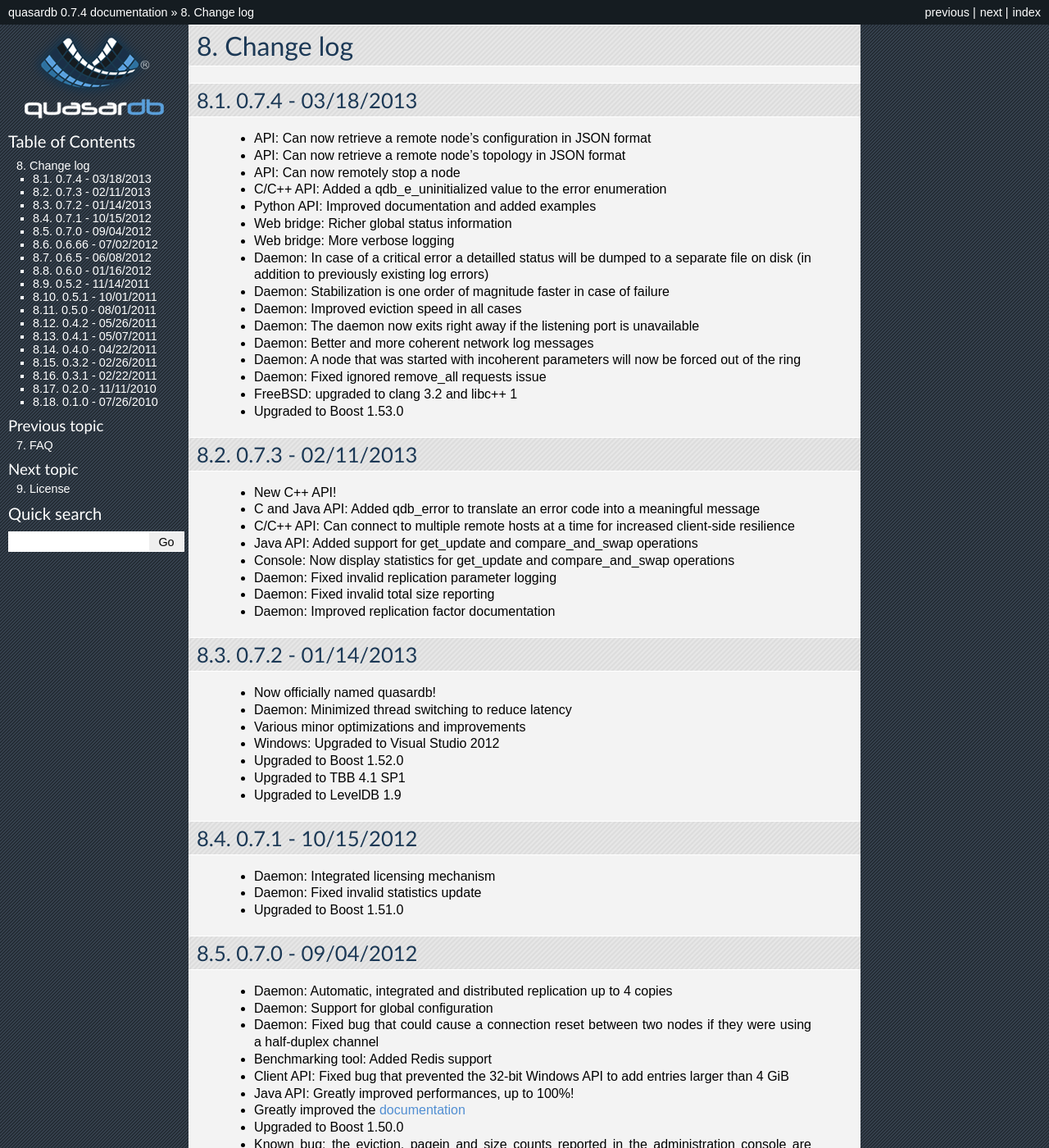
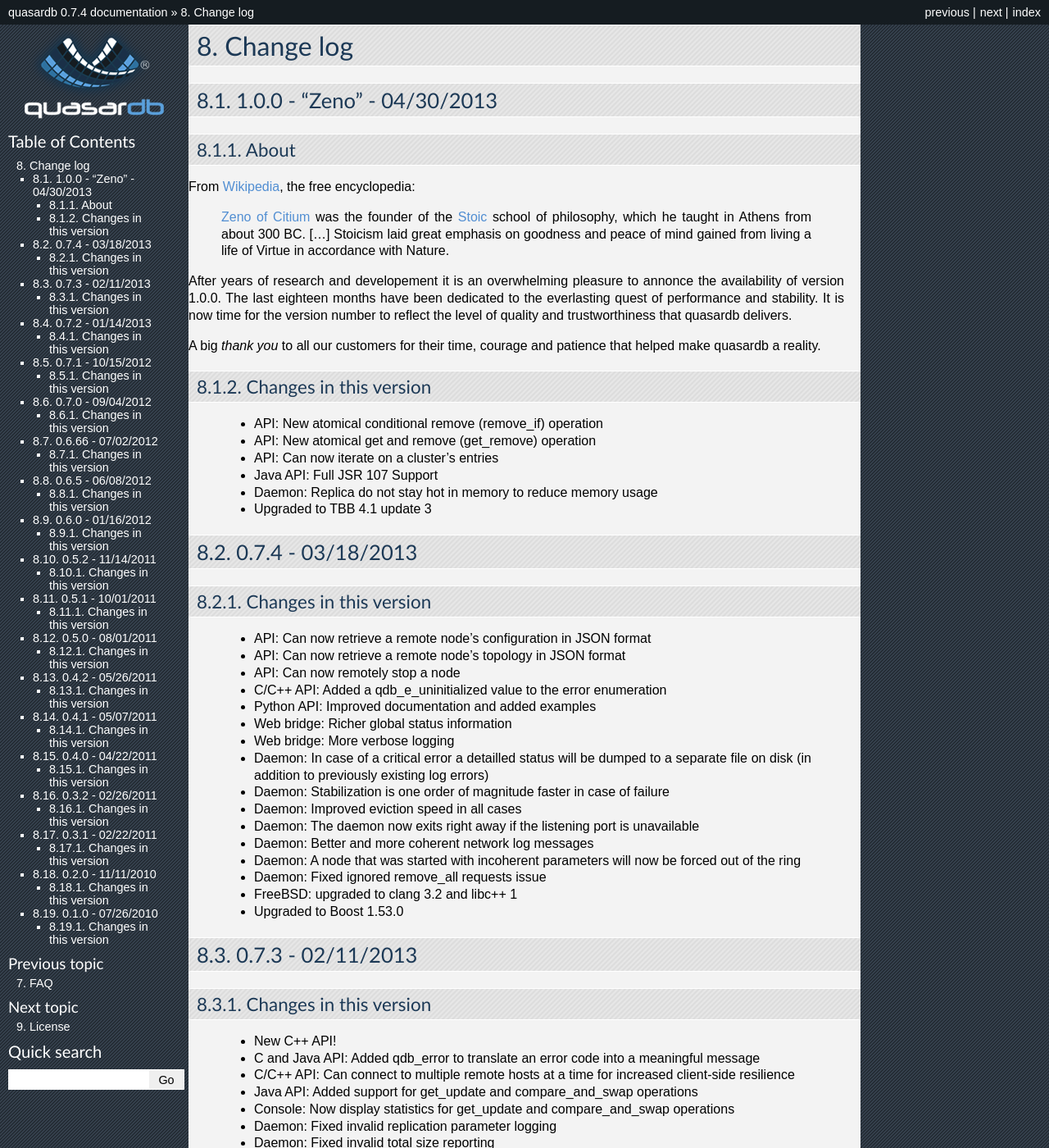
Before and after one commit to iltommi/qdb-documentation, a Sphinx documentation site: the page built from source/changes.rst, in a window 1280 px wide and 1400 px high. Shown: the whole window at 82% size. Built offline with Sphinx 7.4.7, drawn with Linux system fonts in a browser that asks for light colours; some of the changed text lies outside the part shown.

Commit message:
Added documentation for get_remove, updated change log for 1.0.0

```diff
--- a/source/api/c.rst
+++ b/source/api/c.rst
@@ -455,6 +455,25 @@ Reference
 
     :returns: An error code of type :c:type:`qdb_error_t`
 
+.. c:function:: qdb_error_t qdb_get_remove(qdb_handle_t handle, const char * alias, const char ** content, size_t * content_length)
+
+    Atomically gets an :term:`entry` from the quasardb server and removes it. If the entry does not exist, the function will fail and return ``qdb_e_alias_not_found``.
+
+    The function will allocate a buffer large enough to hold the entry's content. This buffer must be released by the caller with a call to :c:func:`qdb_free_buffer`.
+
+    The handle must be initialized (see :c:func:`qdb_open` and :c:func:`qdb_open_tcp`) and the connection established (see :c:func:`qdb_connect`).
+
+    :param handle: An initialized handle (see :c:func:`qdb_open` and :c:func:`qdb_open_tcp`)
+    :type handle: qdb_handle_t
+    :param alias: A pointer to a null terminated string representing the entry's alias to delete.
+    :type alias: const char *
+    :param content: A pointer to a pointer that will be set to a function-allocated buffer holding the entry's content.
+    :type content: char **
+    :param content_length: A pointer to a size_t that will be set to the content's size, in bytes.
+    :type content_length: size_t *
+
+    :returns: An error code of type :c:type:`qdb_error_t`
+
 .. c:function:: void qdb_free_buffer(qdb_handle_t handle, char * buffer)
 
     Frees a buffer allocated by :c:func:`qdb_get_buffer`.
--- a/source/api/cpp.rst
+++ b/source/api/cpp.rst
@@ -245,6 +245,21 @@ Reference
 
         :returns: An api_buffer_ptr holding the entry content, if it exists, a null pointer otherwise.
 
+    .. cpp:function:: api_buffer_ptr get_remove(const char * alias, qdb_error_t & error)
+
+        Atomically gets an :term:`entry` from the quasardb server and removes it.
+
+        If the entry does not exist, the function will fail and update error to ``qdb_e_alias_not_found``.
+
+        The function will allocate a buffer large enough to hold the entry's content.
+
+        The handle must be initialized and connected (see :cpp:func:`connect` and :cpp:func:`multi_connect`).
+
+        :param alias: A pointer to a null terminated string representing the entry's alias whose content is to be retrieved.
+        :param error: A reference to an error that will receive the result of the operation.
+
+        :returns: An api_buffer_ptr holding the entry content, if it exists, a null pointer otherwise.
+
     .. cpp:function:: api_buffer_ptr get_update(const char * alias, const char * update_content, size_t update_content_length, qdb_error_t & error)
 
         Atomically gets and updates (in this order) the :term:`entry` on the quasardb server. The entry must already exists.
--- a/source/changes.rst
+++ b/source/changes.rst
@@ -1,8 +1,35 @@
 Change log
 **********
 
+1.0.0 - "Zeno" - 04/30/2013
+===========================
+
+About
+-----
+
+From `Wikipedia <http://en.wikipedia.org/wiki/Main_Page>`_, the free encyclopedia:
+
+   `Zeno of Citium <http://en.wikipedia.org/wiki/Zeno_of_Citium>`_ was the founder of the `Stoic <http://en.wikipedia.org/wiki/Stoicism>`_ school of philosophy, which he taught in Athens from about 300 BC. [...] Stoicism laid great emphasis on goodness and peace of mind gained from living a life of Virtue in accordance with Nature.
+
+After years of research and developement it is an overwhelming pleasure to annonce the availability of version 1.0.0. The last eighteen months have been dedicated to the everlasting quest of performance and stability. It is now time for the version number to reflect the level of quality and trustworthiness that quasardb delivers.
+
+A big *thank you* to all our customers for their time, courage and patience that helped make quasardb a reality.
+
+Changes in this version
+-----------------------
+
+    * API: New atomical conditional remove (remove_if) operation
+    * API: New atomical get and remove (get_remove) operation
+    * API: Can now iterate on a cluster's entries
+    * Java API: Full JSR 107 Support
+    * Daemon: Replica do not stay hot in memory to reduce memory usage
+    * Upgraded to TBB 4.1 update 3
+
 0.7.4 - 03/18/2013
-------------------
+==================
+
+Changes in this version
+-----------------------
 
     * API: Can now retrieve a remote node's configuration in JSON format
     * API: Can now retrieve a remote node's topology in JSON format
@@ -22,7 +49,10 @@ Change log
     * Upgraded to Boost 1.53.0
 
 0.7.3 - 02/11/2013
-------------------
+==================
+
+Changes in this version
+-----------------------
 
     * New C++ API!
     * C and Java API: Added qdb_error to translate an error code into a meaningful message
@@ -34,7 +64,10 @@ Change log
     * Daemon: Improved replication factor documentation
 
 0.7.2 - 01/14/2013
-------------------
+==================
+
+Changes in this version
+-----------------------
 
     * Now officially named quasardb!
     * Daemon: Minimized thread switching to reduce latency
@@ -45,14 +78,20 @@ Change log
     * Upgraded to LevelDB 1.9
 
 0.7.1 - 10/15/2012
-------------------
+==================
+
+Changes in this version
+-----------------------
 
     * Daemon: Integrated licensing mechanism
     * Daemon: Fixed invalid statistics update
     * Upgraded to Boost 1.51.0
 
 0.7.0 - 09/04/2012
-------------------
+==================
+
+Changes in this version
+-----------------------
 
     * Daemon: Automatic, integrated and distributed replication up to 4 copies
     * Daemon: Support for global configuration
@@ -65,7 +104,10 @@ Change log
     * Known bug: the eviction, pagein and size counts reported in the administration console are invalid
 
 0.6.66 - 07/02/2012
--------------------
+===================
+
+Changes in this version
+-----------------------
 
     * Client API: New streaming API (C only)
     * Client API: New compare and swap operation (C only)
@@ -78,7 +120,10 @@ Change log
     * Upgraded to LevelDB 1.5
 
 0.6.5 - 06/08/2012
-------------------
+==================
+
+Changes in this version
+-----------------------
 
     * Client API: Major performance increase (up to 100%) for small entries (below 1 kiB)
     * Client API: Added more error codes
@@ -95,7 +140,10 @@ Change log
     * Upgraded to TBB 4.0 SP4
 
 0.6.0 - 01/16/2012
-------------------
+==================
+
+Changes in this version
+-----------------------
 
     * Python API: Brand new Python API!
     * Daemon: new "transient" option
@@ -105,7 +153,10 @@ Change log
     * Upgraded LevelDB
 
 0.5.2 - 11/14/2011
-------------------
+==================
+
+Changes in this version
+-----------------------
 
     * Windows: Digital signatures now include a timestamp.
     * Web bridge: Improved the internal data exchange format.
@@ -116,7 +167,10 @@ Change log
     * Upgraded to TBB 4.0 SP1
 
 0.5.1 - 10/01/2011
-------------------
+==================
+
+Changes in this version
+-----------------------
 
     * Java API: Major rework, better and easier than before!
     * Daemon: Added an icon in the Windows binary.
@@ -126,7 +180,10 @@ Change log
     * Upgraded LevelDB
 
 0.5.0 - 08/01/2011
-------------------
+==================
+
+Changes in this version
+-----------------------
 
     * Peer-to-peer network distribution
     * Web bridge with JSON/JSONP interfaces
@@ -142,7 +199,10 @@ Change log
     * Upgraded to Boost 1.47.0
 
 0.4.2 - 05/26/2011
-------------------
+==================
+
+Changes in this version
+-----------------------
 
     * Increased reliability
     * Major performance improvements for entries larger than 50 MiB
@@ -152,14 +212,20 @@ Change log
     * fix: The 0.4.1 Linux API could not be linked to due to a misconfiguration on our build machine
 
 0.4.1 - 05/07/2011
-------------------
+==================
+
+Changes in this version
+-----------------------
 
     * Multiplatform Python API package with installer
     * Fixed FreeBSD invalid rpath
     * qdbsh can now process standard input and output
 
 0.4.0 - 04/22/2011
-------------------
+==================
+
+Changes in this version
+-----------------------
 
     * Python API
     * Improved server network code
@@ -172,7 +238,10 @@ Change log
     * Upgraded Linux and FreeBSD compilers to gcc 4.6.0
 
 0.3.2 - 02/26/2011
-------------------
+==================
+
+Changes in this version
+-----------------------
 
     * Windows binaries are now digitally signed.
     * High-performance slab allocator is now used for logging.
@@ -182,7 +251,10 @@ Change log
     * Upgraded TBB to version 3.0 Update 5
 
 0.3.1 - 02/22/2011
-------------------
+==================
+
+Changes in this version
+-----------------------
 
     * Asynchronous standalone TCP (IPv4 and IPv6) server
     * Fast monte carlo eviction
@@ -192,7 +264,10 @@ Change log
     * May contain up to 1% of awesomeness
 
 0.2.0 - 11/11/2010
-------------------
+==================
+
+Changes in this version
+-----------------------
 
     * Update and remove now accessible via the C API
     * More efficient logging
@@ -200,7 +275,10 @@ Change log
     * Internal statistics
 
 0.1.0 - 07/26/2010
-------------------
+==================
+
+Changes in this version
+-----------------------
 
     * First official beta version!
     * nginx support
```
